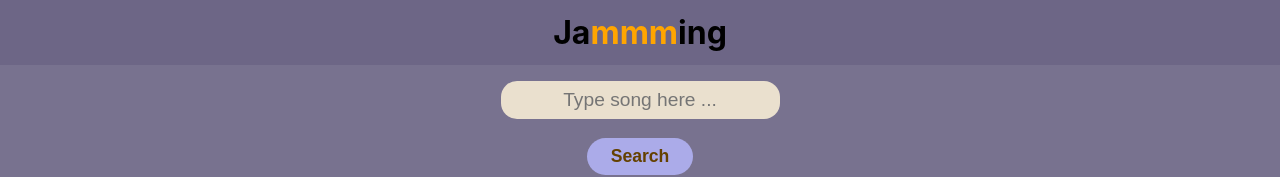
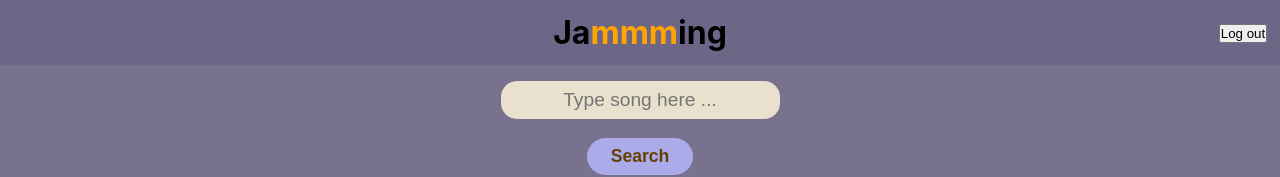
Before and after one commit to wilaxx/jammming, a React app: page / in a window 1280 px wide. Shown: the top 177 px of the page. Built offline with nearby package versions, Linux system fonts and the light colour scheme.

Commit message:
turnToComp & landingPage

```diff
--- a/src/App.css
+++ b/src/App.css
@@ -1,47 +1,8 @@
 .App {
   display: flex;
   flex-direction: column;
-  justify-content: space-around;
+  justify-content: flex-start;
   /* gap: 1rem; */
   background-color: rgba(109, 102, 134, 0.923);
+  min-height: 100vh;
 }
-
-
-.App-header {
-  display: flex;
-  justify-content: center;
-  align-items: center;
-  /* height: 9vh; */
-  /* text-align: center; */
-  font-size: 1rem;
-  background-color: rgb(109, 102, 134);
-  padding: 0.8rem;
-
-}
-
-.App span {
-  color: orange;
-}
-
-.App-search {
-  display: flex;
-  flex-direction: column;
-  gap: 1rem;
-  margin: 1rem 0;
-
-}
-
-.App-results {
-  display: flex;
-  flex-direction: column;
-  /* width: max(50%, 300px); */
-  gap: 1rem;
-  justify-content: space-around;
-  padding: 0 0.5rem;
-}
-
-.App-results > * {
-  border-radius: 0.5rem;
-  padding: 1rem 0.5rem;
-  box-shadow: rgba(0, 0, 0, 0.24) -3px 3px 3px;
-}
--- a/src/App.js
+++ b/src/App.js
@@ -1,24 +1,70 @@
 import "./App.css";
 import { Spotify } from "./Utils/spotify";
-import SearchBar from "./Components/SearchBar/SearchBar";
-import SearchResults from "./Components/SearchResults/SearchResults";
-import { useState, Suspense, lazy } from "react";
-const Playlist = lazy(() => import ("./Components/Playlist/Playlist"));
+import Header from "./Components/Header/Header";
+import AppSearch from "./Components/AppSearch/AppSearch";
+import Landing from "./Components/Landing/Landing";
+import { useState, useEffect } from "react";
 
 
 
 function App() {
 
+  const getLogState = (localTok) => {
+    if(!localTok){
+      return true;
+    }
+    else {
+      return false;
+    }
+  };
+
+  const loadComp = (status) => {
+      if(status) {
+        return (
+          <AppSearch
+          onSearch={onSearch}
+          tracksResults={tracksResults}
+          onAdd={onAdd}
+          onRemove={onRemove}
+          tracksPlaylist={tracksPlaylist}
+          namePlaylist={namePlaylist}
+          onNameChange={updatePlaylistName}
+          onSave={onSave}
+          />
+        );
+      }
+      else {
+        return (
+          <Landing />
+        );
+      }
+  };
 
 
+  // Je choisis de vérifier le token access et jutilise un booleen true ou false comme dependance du useEfect car
+  // si j utilise le token access, comme il est rafraichit toutes les heures, et donc que sa valeur change,
+  // ça relancera le useEffect comme la dépendanc change
+  const [localAccessToken, setLocalAccessToken] = useState(localStorage.getItem('access_token'));
   const [tracksResults, setTracksResults] = useState([]);
   const [tracksPlaylist, setTracksPlaylist] = useState([]);
   const [namePlaylist, setNamePlaylist] = useState("New Playlist");
+  const [isAuth, setIsAuth] = useState(getLogState(localAccessToken));
+
+  useEffect(() => {
+    // Vérifier si l'utilisateur est connecté (vérifiez le token d'accès ici)
+    if (isAuth) {
+      // On récupère les infos utilisateur nécessaires
+
+    }
+    else {
+
+    }
+  }, [isAuth]);
+
 
   const updatePlaylistName = (name) => {
     setNamePlaylist((prevName) => name);
   };
-
   const onAdd = (track) => {
     if (tracksPlaylist.every(element => element.id !== track.id)){
       setTracksPlaylist((prevTracks) => [...prevTracks, track] );
@@ -27,11 +73,9 @@ function App() {
       alert("deja dans la playlist")
     }
   };
-
   const onRemove = (track) => {
     setTracksPlaylist((prevTracks) => prevTracks.filter((element) => element.id !== track.id));
   };
-
   const onSearch = async (word) => {
       try {
 
@@ -50,10 +94,7 @@ function App() {
 
 
 
-};
-
-
-
+  };
   const onSave = async (namePaylist, tracksPlaylist) => {
     try {
       const namepl = namePaylist;
@@ -76,28 +117,15 @@ function App() {
   return (
 
     <div className="App">
-      <header className="App-header">
-        <h1>Ja<span>mmm</span>ing</h1>
-      </header>
 
-      <div className="App-search">
-          <SearchBar onSearch={onSearch} />
+      <Header isAuth={isAuth} />
 
-          <div className="App-results">
-
-          <SearchResults tracksResults={tracksResults} onAdd={onAdd} />
-
-          <Suspense fallback={<h1> HELLO </h1>}>
-          <Playlist onRemove={onRemove} tracksPlaylist={tracksPlaylist} namePlaylist={namePlaylist} onNameChange={updatePlaylistName} onSave={onSave} />
-          </Suspense>
-          </div>
-      </div>
+      {loadComp(isAuth)}
 
     </div>
 
 
-
-  );
-  };
+    );
+};
 
 export default App;
--- /dev/null
+++ b/src/Components/AppSearch/AppSearch.css
@@ -0,0 +1,23 @@
+
+.AppSearch {
+    display: flex;
+    flex-direction: column;
+    gap: 1rem;
+    margin: 1rem 0;
+
+  }
+
+  .AppSearch-results {
+    display: flex;
+    flex-direction: column;
+    /* width: max(50%, 300px); */
+    gap: 1rem;
+    justify-content: space-around;
+    padding: 0 0.5rem;
+  }
+
+  .AppSearch-results > * {
+    border-radius: 0.5rem;
+    padding: 1rem 0.5rem;
+    box-shadow: rgba(0, 0, 0, 0.24) -3px 3px 3px;
+  }
--- /dev/null
+++ b/src/Components/AppSearch/AppSearch.js
@@ -0,0 +1,35 @@
+import "./AppSearch.css";
+import SearchBar from "../SearchBar/SearchBar";
+import SearchResults from "../SearchResults/SearchResults";
+import { Suspense, lazy } from "react";
+
+const Playlist = lazy(() => import ("../Playlist/Playlist"));
+
+
+function AppSearch (props) {
+
+
+    return (
+
+        <div className="AppSearch">
+          <SearchBar onSearch={props.onSearch} />
+
+          <div className="AppSearch-results">
+
+          <SearchResults tracksResults={props.tracksResults} onAdd={props.onAdd} />
+
+          <Suspense fallback={<h1> HELLO </h1>}>
+          <Playlist
+          onRemove={props.onRemove}
+          tracksPlaylist={props.tracksPlaylist}
+          namePlaylist={props.namePlaylist}
+          onNameChange={props.updatePlaylistName}
+          onSave={props.onSave} />
+          </Suspense>
+          </div>
+      </div>
+
+    );
+};
+
+export default AppSearch;
--- /dev/null
+++ b/src/Components/Header/Header.css
@@ -0,0 +1,29 @@
+
+.Header {
+    display: flex;
+    /* flex-direction: column; */
+    justify-content: center;
+    align-items: center;
+    /* height: 9vh; */
+    /* text-align: center; */
+    font-size: 1rem;
+    background-color: rgb(109, 102, 134);
+    padding: 0.8rem;
+
+  }
+
+  .Header span {
+    color: orange;
+  }
+
+  .Header > * {
+    flex: 1;
+  }
+
+  .header-center {
+    text-align: center;
+  }
+
+ .header-right {
+  text-align: right;
+ }
--- /dev/null
+++ b/src/Components/Header/Header.js
@@ -0,0 +1,56 @@
+import "./Header.css";
+import { Spotify } from "../../Utils/spotify";
+
+
+function Header ({ isAuth }) {
+
+    const handleLogin = () => {
+        Spotify.authorize();
+    };
+
+    const handleLogout = () => {
+        localStorage.clear();
+    };
+
+
+    const buttonRender = (auth) => {
+
+        if(auth) {
+            return (
+                <button onClick={handleLogout}>
+                    Log out
+                 </button>
+            );
+        }
+        else {
+            return (
+
+                <button onClick={handleLogin}>
+                    Log in
+                </button>
+
+            );
+        }
+
+    };
+
+    return (
+
+        <header className="Header">
+            <div className="header-left">
+            </div>
+
+            <div className="header-center">
+                <h1>Ja<span>mmm</span>ing</h1>
+            </div>
+
+            <div className="header-right">
+            {buttonRender(isAuth)}
+            </div>
+
+        </header>
+
+    );
+};
+
+export default Header;
--- /dev/null
+++ b/src/Components/Landing/Landing.css
@@ -0,0 +1,14 @@
+
+
+.Landing {
+    display: flex;
+      flex-direction: column;
+      flex-grow: 1;
+      justify-content: center;
+      align-items: center;
+  }
+
+  .Landing p {
+    font-weight: bold;
+    color: blue;
+  }
--- /dev/null
+++ b/src/Components/Landing/Landing.js
@@ -0,0 +1,16 @@
+import "./Landing.css"
+
+
+function Landing() {
+
+
+    return (
+        <div className="Landing">
+
+            <p className="land-message">HELLO SOON LA CAILLERA</p>
+
+        </div>
+    );
+};
+
+export default Landing;
--- a/src/Utils/spotify.js
+++ b/src/Utils/spotify.js
@@ -180,7 +180,7 @@ const Spotify = {
   }
 
   const data = await response.json();
-  if(!data.tracks){
+  if(data.tracks.items.length === 0){
     return [];
   }
   const results =  await data.tracks.items.map(track => ({
```
